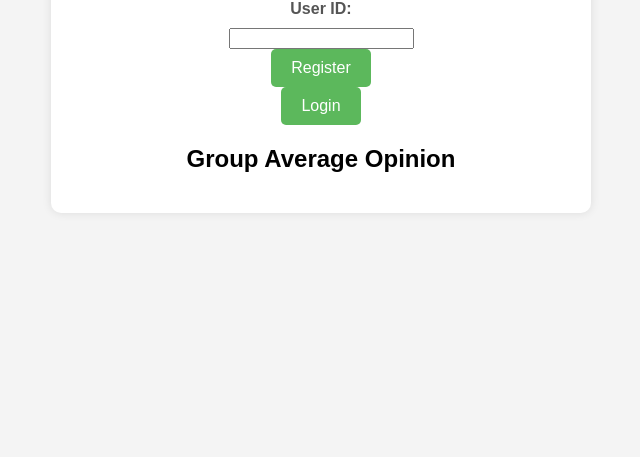
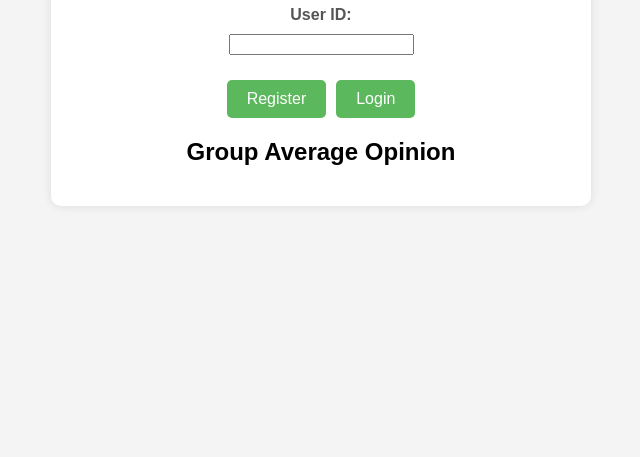
Before and after one commit to sierpinskiii/isegoria, a website: page public/index.html in a window 1280 px wide. Shown: the part 343-800 px from the top of the page, without its empty margins (319-959 px from the left). Drawn offline with Linux system fonts and the light colour scheme; no server answers.

Commit message:
fixed layout for text field and buttons

```diff
--- a/public/index.html
+++ b/public/index.html
@@ -12,8 +12,10 @@
         <div id="authSection">
             <label for="userId">User ID:</label>
             <input type="text" id="userId" required>
-            <button id="registerButton">Register</button>
-            <button id="loginButton">Login</button>
+            <div class="button-group">
+                <button id="registerButton">Register</button>
+                <button id="loginButton">Login</button>
+            </div>
             <p id="authMessage"></p>
         </div>
         <label for="classSelect" style="display:none;">Select a class:</label>
--- a/public/styles.css
+++ b/public/styles.css
@@ -82,3 +82,15 @@ button:hover {
     color: red;
     font-weight: bold;
 }
+
+.button-group {
+    display: flex;
+    justify-content: center;
+    gap: 10px;
+    margin-top: 25px;
+}
+
+.button-group button {
+    display: inline-block;
+    margin: 0;
+}
```
